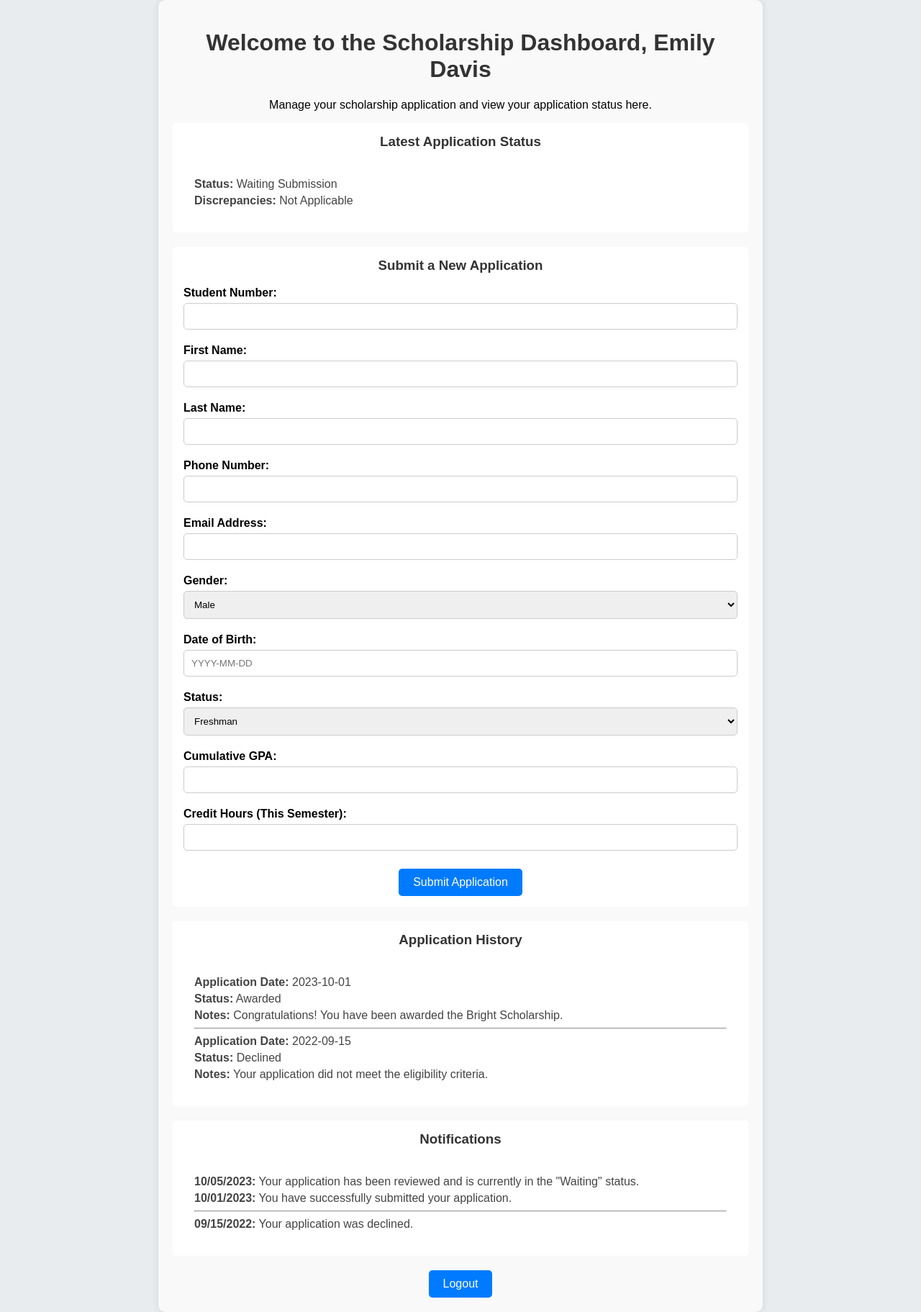
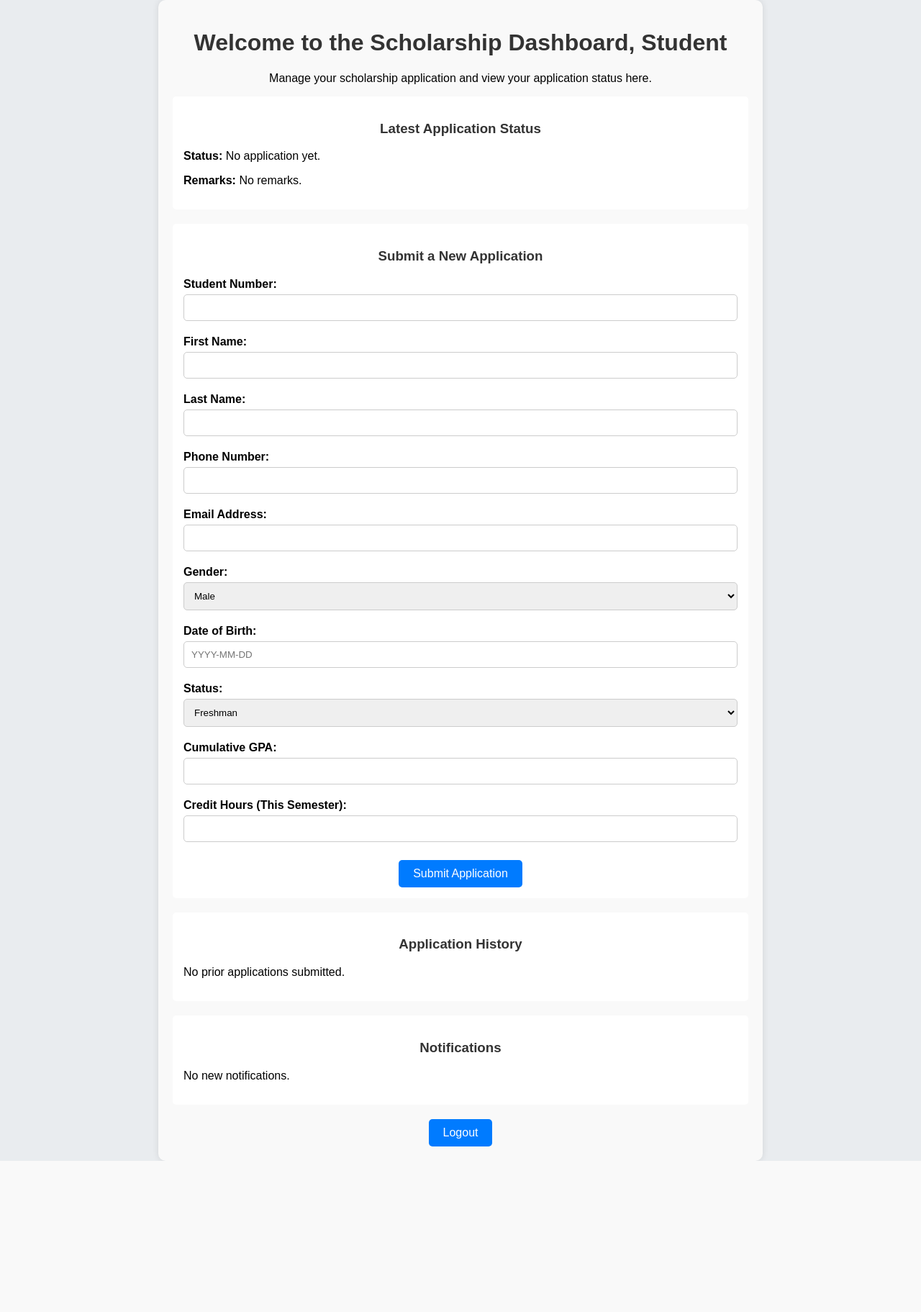
Before and after one commit to leahmirch/Bright-Scholarship, a PHP site: page /student_dashboard.php in a window 1280 px wide. Shown: the whole page at 72% size. After the commit the page ends 1613 px from the top, so only its background shows below. Run offline with PHP 8.4, Linux system fonts and the light colour scheme; the visitor is signed in with stand-in values (Sample User, id 1).

Commit message:
completed student_dashboard implimentation

```diff
--- a/db.php
+++ b/db.php
@@ -24,6 +24,7 @@ try {
         credit_hours INTEGER NOT NULL,
         age INTEGER NOT NULL,
         status TEXT CHECK(status IN ('pending', 'verified', 'discrepant', 'eligible', 'ineligible', 'awarded', 'declined')) NOT NULL,
+        created_at TIMESTAMP DEFAULT CURRENT_TIMESTAMP, -- Add created_at column
         FOREIGN KEY(user_id) REFERENCES users(id) ON DELETE CASCADE
     )");
 
--- a/student_dashboard.php
+++ b/student_dashboard.php
@@ -8,68 +8,147 @@ if (!isset($_SESSION['user_id']) || $_SESSION['role'] !== 'student') {
     exit();
 }
 
-// Connect to registrar database to verify records
-$registrar_db_file = __DIR__ . '/registrar_db.sqlite';
-$registrarConn = new PDO("sqlite:" . $registrar_db_file);
-$registrarConn->setAttribute(PDO::ATTR_ERRMODE, PDO::ERRMODE_EXCEPTION);
+$userId = $_SESSION['user_id'];
+$message = '';
+$status = 'pending';
+$remarks = '';
 
-$userId = $_SESSION['user_id'];
+// Prevent re-submission on refresh by checking session variable
+if ($_SERVER['REQUEST_METHOD'] === 'POST' && !isset($_SESSION['application_submitted'])) {
+    // Retrieve form data
+    $firstName = $_POST['first_name'];
+    $lastName = $_POST['last_name'];
+    $phone = $_POST['phone'];
+    $email = $_POST['email'];
+    $gender = $_POST['gender'];
+    $dob = $_POST['dob'];
+    $statusInput = $_POST['status'];
+    $gpa = $_POST['gpa'];
+    $creditHours = $_POST['credit_hours'];
 
-// Retrieve the student's latest application details if it exists
-$stmt = $conn->prepare("SELECT * FROM applications WHERE user_id = :user_id ORDER BY id DESC LIMIT 1");
-$stmt->execute([':user_id' => $userId]);
-$application = $stmt->fetch(PDO::FETCH_ASSOC);
+    // Calculate age based on DOB
+    $dobDate = new DateTime($dob);
+    $today = new DateTime();
+    $age = $today->diff($dobDate)->y;
 
-// Check if the student already applied (only one application allowed)
-$hasApplied = $application ? true : false;
+    // Insert the application into the applications table with the current timestamp
+    $stmt = $conn->prepare("INSERT INTO applications (user_id, first_name, last_name, gpa, credit_hours, age, status, created_at) VALUES (:user_id, :first_name, :last_name, :gpa, :credit_hours, :age, 'pending', datetime('now'))");
+    $stmt->execute([
+        ':user_id' => $userId,
+        ':first_name' => $firstName,
+        ':last_name' => $lastName,
+        ':gpa' => $gpa,
+        ':credit_hours' => $creditHours,
+        ':age' => $age
+    ]);
+    $applicationId = $conn->lastInsertId();
 
-// Status Messages
-$statusMessages = [
-    'pending' => "Your application has been successfully submitted and is awaiting verification.",
-    'verified' => "Your application has passed verification and is now eligible for further review.",
-    'discrepant' => "Your application was found to have discrepancies and was declined.",
-    'eligible' => "Your application meets eligibility criteria and will proceed to the next review stage.",
-    'ineligible' => "Your application does not meet the eligibility criteria.",
-    'awarded' => "Congratulations! You have been awarded the Bright Scholarship.",
-    'declined' => "Your application was not selected for the scholarship this time."
-];
+    // Set session flag to prevent duplicate submission
+    $_SESSION['application_submitted'] = true;
 
-// Retrieve discrepancy details if application status is discrepant
-$discrepancyDetails = '';
-if ($application && $application['status'] === 'discrepant') {
-    $logStmt = $conn->prepare("SELECT remarks FROM application_status_log WHERE application_id = :application_id ORDER BY changed_at DESC LIMIT 1");
-    $logStmt->execute([':application_id' => $application['id']]);
-    $log = $logStmt->fetch(PDO::FETCH_ASSOC);
-    $discrepancyDetails = $log ? $log['remarks'] : '';
+    // Add notification for submission
+    $conn->prepare("INSERT INTO notifications (user_id, notification_type, message) VALUES (:user_id, 'submission', 'Your application has been successfully submitted.')")
+         ->execute([':user_id' => $userId]);
+
+    // Eligibility check
+    $isEligible = true;
+    $eligibilityRemarks = '';
+
+    if ($gpa < 3.2) {
+        $isEligible = false;
+        $eligibilityRemarks .= 'GPA below 3.2. ';
+    }
+    if ($creditHours < 12) {
+        $isEligible = false;
+        $eligibilityRemarks .= 'Less than 12 credit hours. ';
+    }
+    if ($age > 23) {
+        $isEligible = false;
+        $eligibilityRemarks .= 'Age over 23. ';
     }
 
-// Handle form submission directly within this file
-if ($_SERVER['REQUEST_METHOD'] === 'POST' && !$hasApplied) {
-    $firstName = $_POST['first_name'];
-    $lastName = $_POST['last_name'];
-    $gpa = $_POST['gpa'];
-    $creditHours = $_POST['credit_hours'];
-    $age = $_POST['age'];
+    if ($isEligible) {
+        // Verify with Registrar Records
+        $registrarDb = new PDO('sqlite:registrar_db.sqlite');
+        $registrarStmt = $registrarDb->prepare("SELECT * FROM registrar_records WHERE first_name = :first_name AND last_name = :last_name AND email = :email AND gpa = :gpa AND credit_hours = :credit_hours AND age = :age");
+        $registrarStmt->execute([
+            ':first_name' => $firstName,
+            ':last_name' => $lastName,
+            ':email' => $email,
+            ':gpa' => $gpa,
+            ':credit_hours' => $creditHours,
+            ':age' => $age
+        ]);
 
-    // Insert application with initial status of "pending"
-    $stmt = $conn->prepare("INSERT INTO applications (user_id, first_name, last_name, gpa, credit_hours, age, status) VALUES (:user_id, :first_name, :last_name, :gpa, :credit_hours, :age, 'pending')");
-    if ($stmt->execute([':user_id' => $userId, ':first_name' => $firstName, ':last_name' => $lastName, ':gpa' => $gpa, ':credit_hours' => $creditHours, ':age' => $age])) {
-        $applicationId = $conn->lastInsertId();
-        $message = "Application submitted successfully!";
+        if ($registrarStmt->fetch()) {
+            $status = 'verified';
+            $remarks = 'Application verified against registrar records.';
+        } else {
+            $status = 'discrepant';
+            $remarks = 'Application data does not match registrar records.';
+        }
+    } else {
+        $status = 'ineligible';
+        $remarks = $eligibilityRemarks;
+    }
 
-        // Trigger Python script to verify application
-        $command = escapeshellcmd("python3 verify_application.py $applicationId");
-        $output = shell_exec($command);
-        echo "<pre>$output</pre>";  // Display the Python script output for debugging
+    // Update application status and log
+    $conn->prepare("UPDATE applications SET status = :status WHERE id = :id")
+          ->execute([':status' => $status, ':id' => $applicationId]);
 
-        // Refresh the application data after verification
-        $stmt = $conn->prepare("SELECT * FROM applications WHERE id = :application_id");
-        $stmt->execute([':application_id' => $applicationId]);
-        $application = $stmt->fetch(PDO::FETCH_ASSOC);
-    } else {
-        $message = "An error occurred. Please try again.";
+    $conn->prepare("INSERT INTO application_status_log (application_id, status, remarks) VALUES (:application_id, :status, :remarks)")
+          ->execute([':application_id' => $applicationId, ':status' => $status, ':remarks' => $remarks]);
+
+    // Add notification for status update
+    $conn->prepare("INSERT INTO notifications (user_id, notification_type, message) VALUES (:user_id, 'status_update', 'Your application status is now: $status.')")
+         ->execute([':user_id' => $userId]);
+
+    $message = "Application submitted.";
 }
-}
+
+// Retrieve the latest application for the user
+$latestApplicationStmt = $conn->prepare("
+    SELECT a.*, asl.remarks AS latest_remarks
+    FROM applications a
+    LEFT JOIN (
+        SELECT application_id, remarks
+        FROM application_status_log
+        WHERE (application_id, changed_at) IN (
+            SELECT application_id, MAX(changed_at)
+            FROM application_status_log
+            GROUP BY application_id
+        )
+    ) asl ON a.id = asl.application_id
+    WHERE a.user_id = :user_id
+    ORDER BY a.id DESC
+    LIMIT 1
+");
+$latestApplicationStmt->execute([':user_id' => $userId]);
+$latestApplication = $latestApplicationStmt->fetch(PDO::FETCH_ASSOC);
+
+// Retrieve all applications and their latest remarks for the user to display in history
+$applicationsStmt = $conn->prepare("
+    SELECT a.*, asl.remarks AS latest_remarks
+    FROM applications a
+    LEFT JOIN (
+        SELECT application_id, remarks
+        FROM application_status_log
+        WHERE (application_id, changed_at) IN (
+            SELECT application_id, MAX(changed_at)
+            FROM application_status_log
+            GROUP BY application_id
+        )
+    ) asl ON a.id = asl.application_id
+    WHERE a.user_id = :user_id
+    ORDER BY a.id DESC
+");
+$applicationsStmt->execute([':user_id' => $userId]);
+$applications = $applicationsStmt->fetchAll(PDO::FETCH_ASSOC);
+
+// Retrieve all unread notifications for the user
+$notificationsStmt = $conn->prepare("SELECT * FROM notifications WHERE user_id = :user_id AND read = 0 ORDER BY sent_at DESC");
+$notificationsStmt->execute([':user_id' => $userId]);
+$notifications = $notificationsStmt->fetchAll(PDO::FETCH_ASSOC);
 ?>
 
 <!DOCTYPE html>
@@ -83,36 +162,34 @@ if ($_SERVER['REQUEST_METHOD'] === 'POST' && !$hasApplied) {
         .dashboard-container { width: 90%; max-width: 800px; background-color: #f9f9f9; border-radius: 10px; padding: 20px; box-shadow: 0px 0px 10px rgba(0, 0, 0, 0.1); }
         h1, h3 { text-align: center; color: #333; }
         .section { margin-bottom: 20px; padding: 15px; border-radius: 5px; background-color: #ffffff; }
-        .section h3 { margin-top: 0; }
         .form-group { margin-bottom: 15px; }
         label { font-weight: bold; }
         input[type="text"], input[type="number"], select { width: 100%; padding: 10px; margin: 5px 0; box-sizing: border-box; border-radius: 5px; border: 1px solid #ccc; }
         .button-group { display: flex; justify-content: center; margin-top: 20px; }
         button { padding: 10px 20px; background-color: #007bff; color: white; border: none; border-radius: 5px; cursor: pointer; font-size: 16px; }
-        button:hover { background-color: #0056b3; }
         .message { color: green; font-weight: bold; text-align: center; margin-top: 15px; }
-        .status-info, .application-log, .notifications { padding: 15px; border-radius: 5px; color: #444; }
-        .status-info p, .application-log p, .notifications p { margin: 5px 0; }
-        .error { color: red; }
     </style>
 </head>
 <body>
 
 <div class="dashboard-container">
-    <!-- Header and Welcome Message -->
-    <h1>Welcome to the Scholarship Dashboard, Emily Davis</h1>
+    <h1>Welcome to the Scholarship Dashboard, <?= htmlspecialchars($latestApplication['first_name'] ?? 'Student') ?></h1>
     <p style="text-align: center;">Manage your scholarship application and view your application status here.</p>
 
-    <!-- Application Status Display -->
+    <?php if ($message): ?>
+        <div class="message"><?= htmlspecialchars($message) ?></div>
+    <?php endif; ?>
+
+    <!-- Spacer -->
+    <p> </p>
     <div class="section">
         <h3>Latest Application Status</h3>
         <div class="status-info">
-            <p><strong>Status:</strong> Waiting Submission</p>
-            <p><strong>Discrepancies:</strong> Not Applicable</p>
+            <p><strong>Status:</strong> <?= htmlspecialchars($latestApplication['status'] ?? 'No application yet.') ?></p>
+            <p><strong>Remarks:</strong> <?= htmlspecialchars($latestApplication['latest_remarks'] ?? 'No remarks.') ?></p>
         </div>
     </div>
 
-    <!-- Application Submission Form -->
     <div class="section">
         <h3>Submit a New Application</h3>
         <form method="POST">
@@ -174,13 +251,16 @@ if ($_SERVER['REQUEST_METHOD'] === 'POST' && !$hasApplied) {
     <div class="section">
         <h3>Application History</h3>
         <div class="application-log">
-            <p><strong>Application Date:</strong> 2023-10-01</p>
-            <p><strong>Status:</strong> Awarded</p>
-            <p><strong>Notes:</strong> Congratulations! You have been awarded the Bright Scholarship.</p>
+            <?php if (empty($applications)): ?>
+                <p>No prior applications submitted.</p>
+            <?php else: ?>
+                <?php foreach ($applications as $application): ?>
+                    <p><strong>Application Date:</strong> <?= htmlspecialchars($application['created_at']) ?></p>
+                    <p><strong>Status:</strong> <?= htmlspecialchars($application['status']) ?></p>
+                    <p><strong>Remarks:</strong> <?= htmlspecialchars($application['latest_remarks'] ?? 'No remarks.') ?></p>
                     <hr>
-            <p><strong>Application Date:</strong> 2022-09-15</p>
-            <p><strong>Status:</strong> Declined</p>
-            <p><strong>Notes:</strong> Your application did not meet the eligibility criteria.</p>
+                <?php endforeach; ?>
+            <?php endif; ?>
         </div>
     </div>
 
@@ -188,10 +268,14 @@ if ($_SERVER['REQUEST_METHOD'] === 'POST' && !$hasApplied) {
      <div class="section">
         <h3>Notifications</h3>
         <div class="notifications">
-            <p><strong>10/05/2023:</strong> Your application has been reviewed and is currently in the "Waiting" status.</p>
-            <p><strong>10/01/2023:</strong> You have successfully submitted your application.</p>
+            <?php if (empty($notifications)): ?>
+                <p>No new notifications.</p>
+            <?php else: ?>
+                <?php foreach ($notifications as $notification): ?>
+                    <p><strong><?= htmlspecialchars($notification['sent_at']) ?>:</strong> <?= htmlspecialchars($notification['message']) ?></p>
                     <hr>
-            <p><strong>09/15/2022:</strong> Your application was declined.</p>
+                <?php endforeach; ?>
+            <?php endif; ?>
         </div>
     </div>
 
```
Also changed, not shown: 1 other file. Lines whose indentation alone changed are shown as unchanged.
